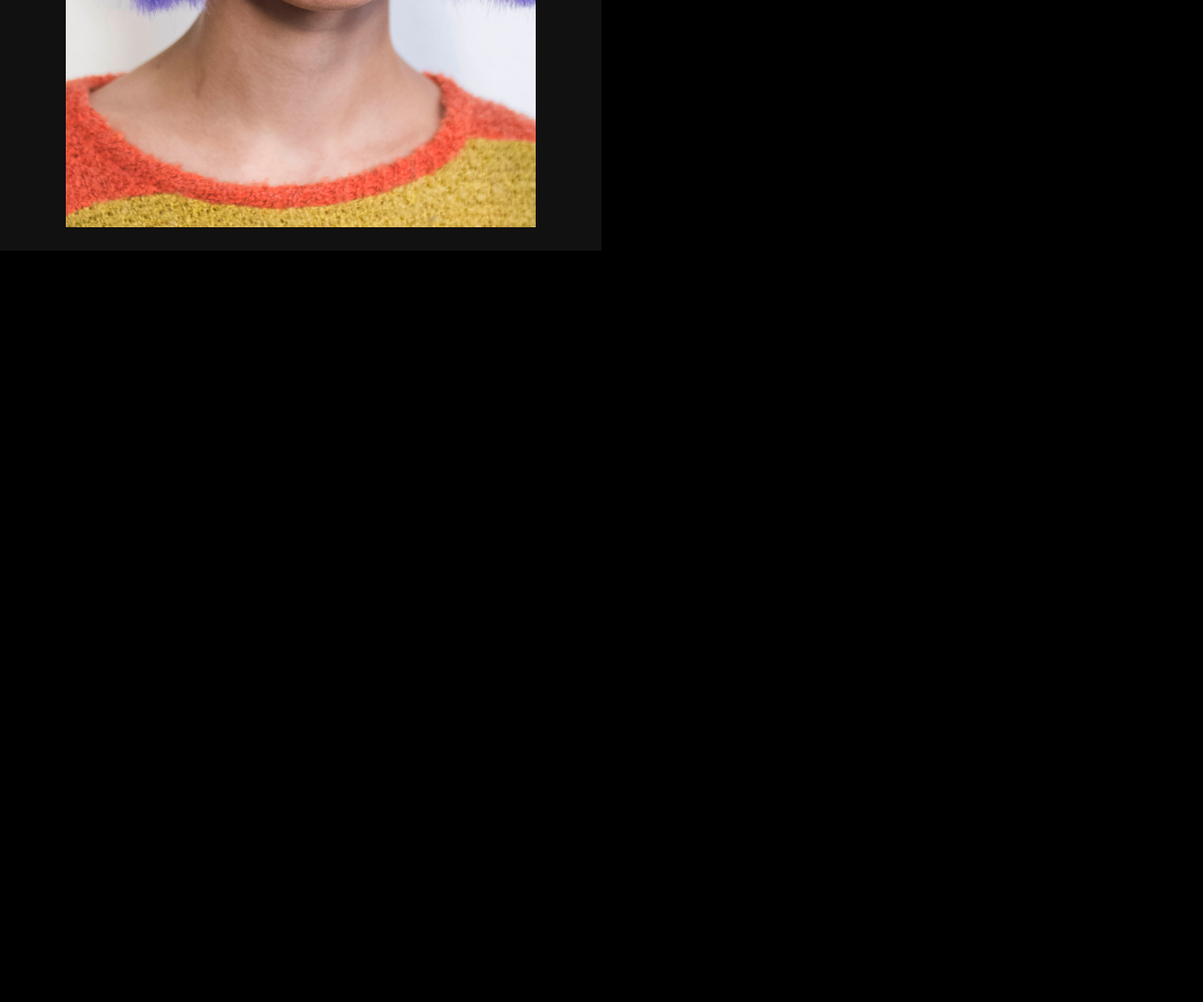
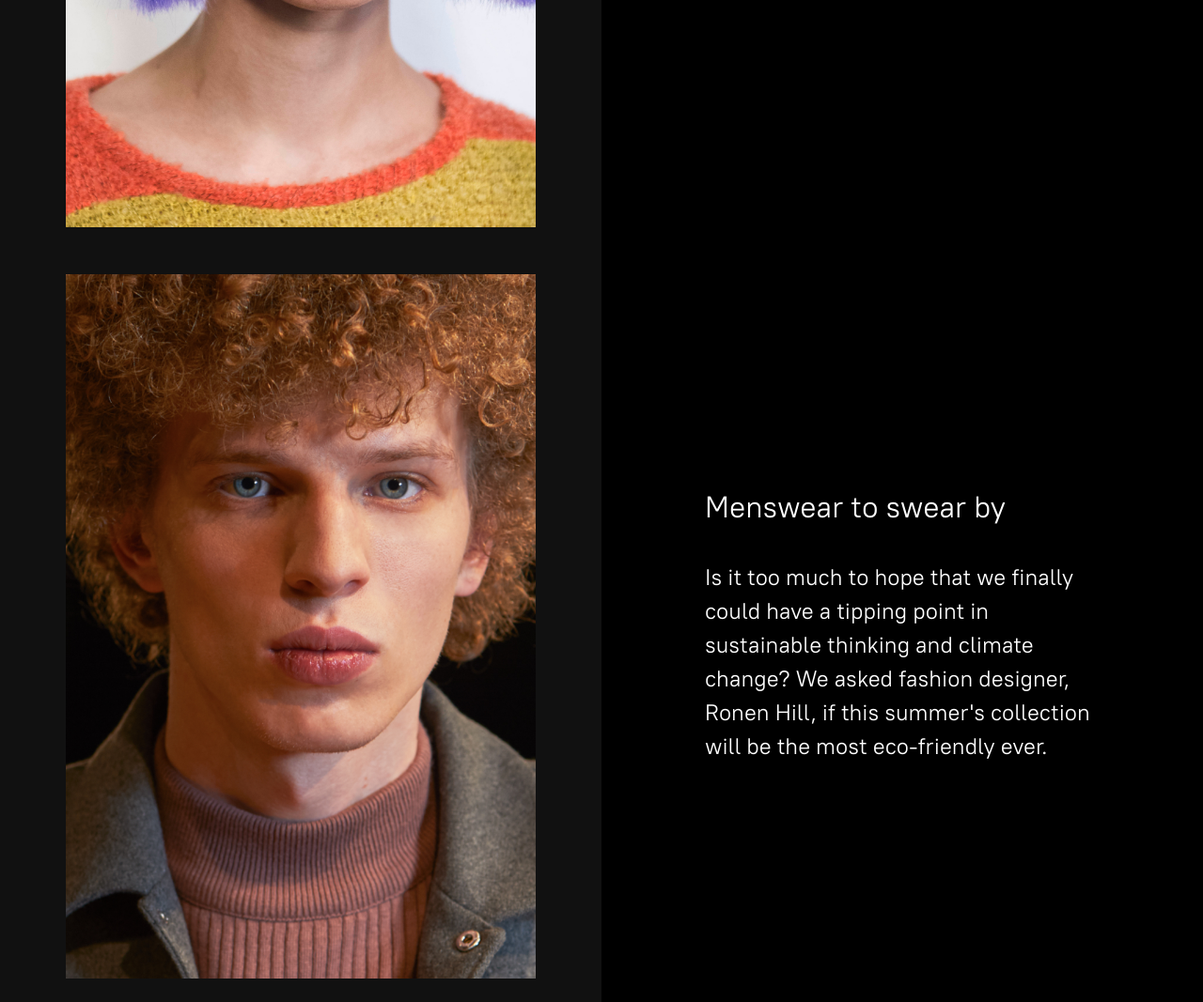
Before and after one commit to karla-codes/seamstress-project, a plain HTML site: page index.html in a window 1280 px wide. Shown: the part 533-1600 px from the top of the page at 94% size. Before the commit the page ends 800 px from the top, so only its background shows below. Drawn offline with Linux system fonts and the light colour scheme.

Commit message:
Added functionality to second slideshow

```diff
--- a/index.html
+++ b/index.html
@@ -41,6 +41,28 @@
     </div>
   </section>
 
+  <section>
+    <div class="split">
+      <div class="slides">
+        <img src="assets/sweaters-1.jpg" srcset="assets/sweaters-1.jpg, assets/sweaters-1-2x.jpg 2x" />
+        <img src="assets/sweaters-2.jpg" srcset="assets/sweaters-2.jpg, assets/sweaters-2-2x.jpg 2x" />
+        <img src="assets/sweaters-3.jpg" srcset="assets/sweaters-3.jpg, assets/sweaters-3-2x.jpg 2x" />
+        <img src="assets/sweaters-4.jpg" srcset="assets/sweaters-4.jpg, assets/sweaters-4-2x.jpg 2x" />
+      </div>
+    </div>
+    <div class="split">
+      <div class="info">
+        <h2>
+          Menswear to swear by
+        </h2>
+        <p>
+          Is it too much to hope that we finally could have a tipping point in sustainable thinking and climate change?
+          We asked fashion designer, Ronen Hill, if this summer's collection will be the most eco-friendly ever.
+        </p>
+      </div>
+    </div>
+  </section>
+
   <script src="js/slides.js"></script>
 </body>
 
--- a/js/slides.js
+++ b/js/slides.js
@@ -1,11 +1,12 @@
 // selects slide show container
-const slides = document.querySelector("section div.slides");
+const slides = document.querySelectorAll("section div.slides");
 
+slides.forEach(slide => {
   let currentImg = 0;
   let z = 1000000;
 
   // selects images and adds them to a list
-const images = document.querySelectorAll("img");
+  const images = slide.querySelectorAll("img");
   console.log(images);
 
   // sets the z-index for each image
@@ -16,9 +17,10 @@ images.forEach(image => {
 
   // slide function
   // each click decreases the z-index of current image and sends it to the bottom
-slides.addEventListener("click", function () {
+  slide.addEventListener("click", function () {
     z--;
     images[currentImg].style.zIndex = z;
     currentImg++;
     currentImg = currentImg % images.length;
   });
+})
```
Lines whose indentation alone changed are shown as unchanged.
